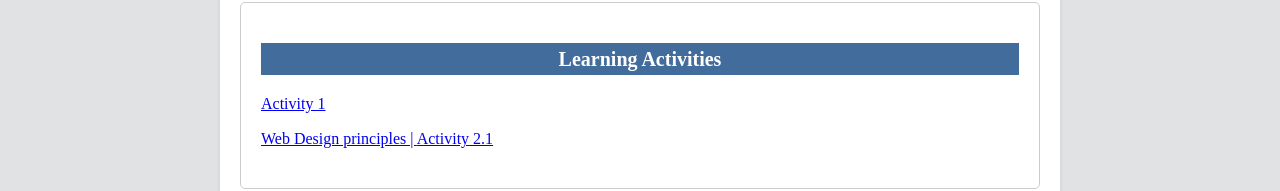
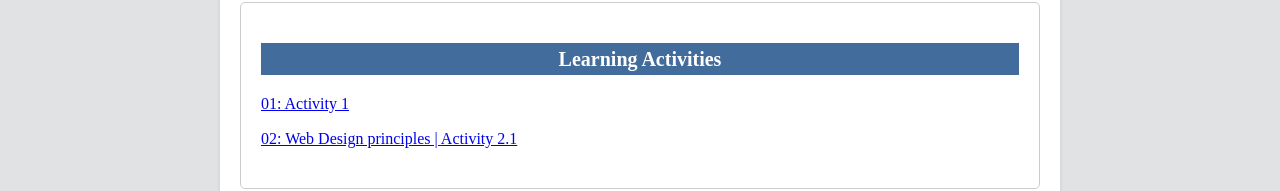
Before and after one commit to brivanmito/wdd230, a plain HTML site: page index.html in a window 1280 px wide. Shown: the part 639-830 px from the top of the page. Drawn offline with nearby package versions, Linux system fonts and the light colour scheme.

Commit message:
Literals

```diff
--- a/index.html
+++ b/index.html
@@ -42,8 +42,8 @@
         <section class="card">
             <h3>Learning Activities</h3>
             <ul>
-                <li><a href="#">Activity 1</a></li>
-                <li><a href="#">Web Design principles | <a href="design.html">Activity 2.1</a></a></li>
+                <li><a href="#">01: Activity 1</a></li>
+                <li><a href="#">02: Web Design principles | <a href="design.html">Activity 2.1</a></a></li>
             </ul>
         </section>
 
```
